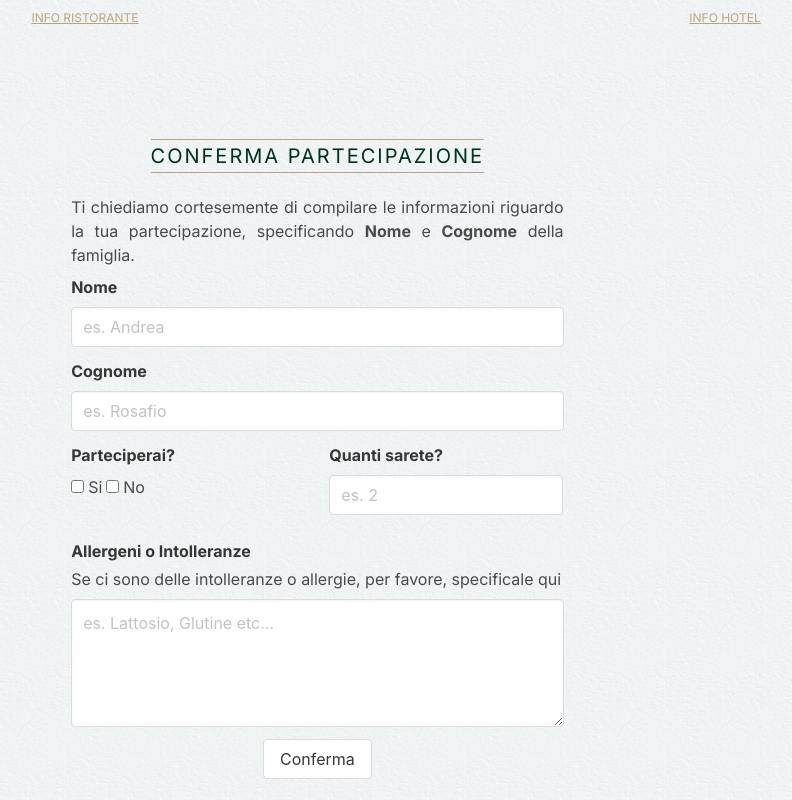
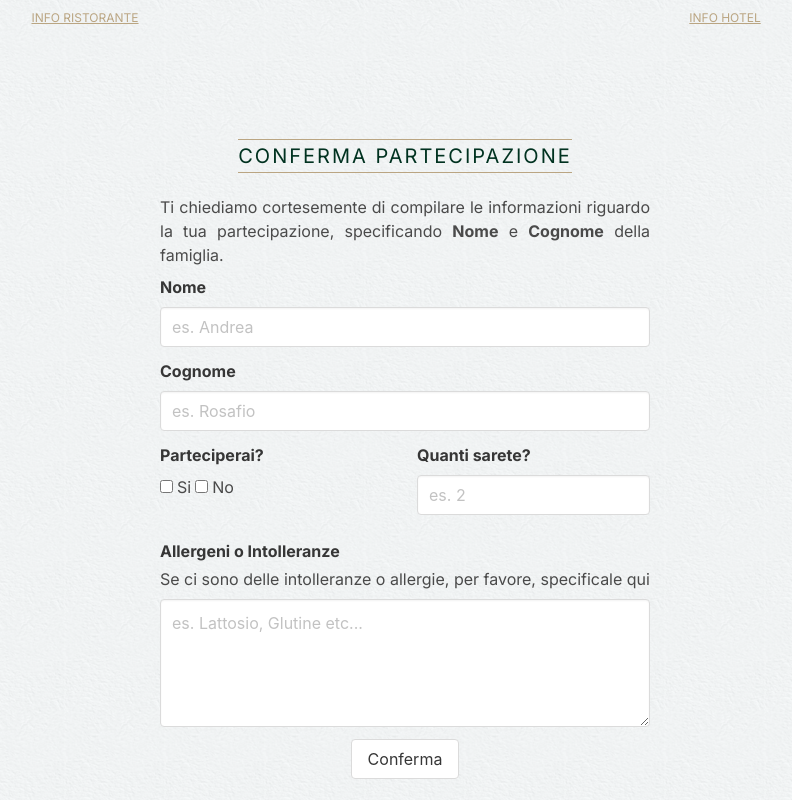
Before and after one commit to FabioCiurlia/wedding, a Next.js app: page / in a window 1280 px wide. Shown: the part 740-1540 px from the top of the page, without its empty margins (235-1027 px from the left). Built offline with nearby package versions, Linux system fonts and the light colour scheme.

Commit message:
Fix center form

```diff
--- a/src/app/components/Celebration.tsx
+++ b/src/app/components/Celebration.tsx
@@ -7,7 +7,7 @@ export default function Celebration() {
 
       <h1 className="is-hidden-desktop names-mobile">Andrea e Roberta</h1>
 
-      <div className="columns is-centered">
+      <div className="columns is-centered is-flex">
         <div className="column is-half">
           <div className="my-5">
             <p
--- a/src/app/globals.css
+++ b/src/app/globals.css
@@ -88,3 +88,11 @@ span.is-gold > a {
 .is-flex > .flex-item {
   flex: 50%;
 }
+
+.columns.is-centered{
+    flex-grow: 1;
+}
+
+.column.is-half{
+    max-width: 514px;
+}
```
